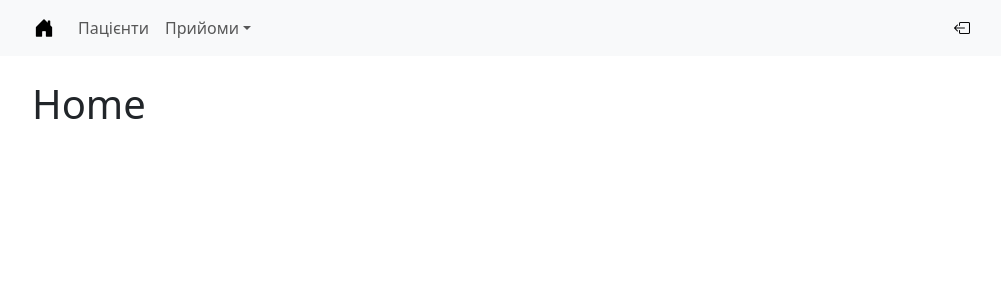
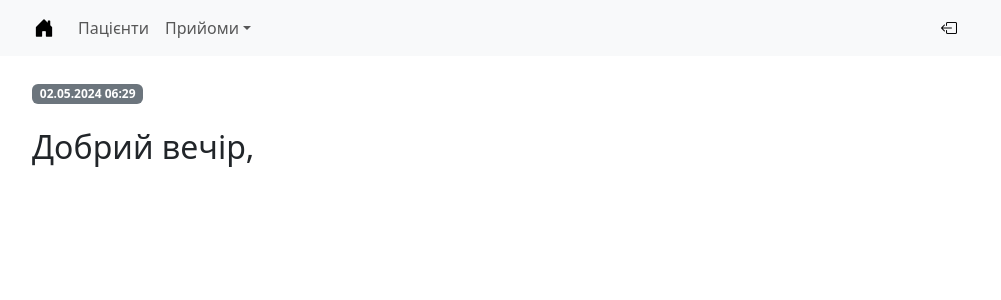
Before and after one commit to otkisyan/medical-center-frontend, a Next.js app: page / in a window 1280 px wide. Shown: the top 300 px of the page, without its empty margins (138-1139 px from the left). Built offline with nearby package versions, Linux system fonts and the light colour scheme; no server answers.

Commit message:
fix logout bug when user stays on the current page without redirecting to login page

```diff
--- a/src/app/(main)/doctors/new/page.tsx
+++ b/src/app/(main)/doctors/new/page.tsx
@@ -298,7 +298,7 @@ export default function NewDoctorPage() {
                 styles={customReactSelectStyles}
               />
             </Form.Group>
-            <Button variant="primary" type="submit" id="confirmAddNewPatient">
+            <Button variant="primary" type="submit" id="confirmAddNewDoctor">
               Додати нового лікаря
             </Button>
           </Form>
--- a/src/app/(main)/doctors/page.tsx
+++ b/src/app/(main)/doctors/page.tsx
@@ -136,6 +136,7 @@ export default function DoctorsPage() {
                 <th>По батькові</th>
                 <th>Дата народження</th>
                 <th>Медична спеціальність</th>
+                <th>Кабінет</th>
                 <th>Дія</th>
               </tr>
             </thead>
@@ -152,6 +153,9 @@ export default function DoctorsPage() {
                       : ""}
                   </td>
                   <td>{doctor.medicalSpecialty}</td>
+                  <td>
+                    {doctor.office ? doctor.office.number : "Без кабінету"}
+                  </td>
                   <td>
                     <Link
                       className="btn btn-primary"
--- a/src/app/(main)/page.tsx
+++ b/src/app/(main)/page.tsx
@@ -1,10 +1,81 @@
 "use client";
+import Badge from "react-bootstrap/Badge";
+
+import { useEffect, useState } from "react";
+import {
+  formatDateToString,
+  formatDateToStringWithTime,
+} from "@/shared/utils/date-utils";
+import { useAuth } from "@/shared/context/UserContextProvider";
+import { Role } from "@/shared/enum/role";
+import useFetchDoctor from "@/shared/hooks/doctor/useFetchDoctor";
+import SpinnerCenter from "@/components/loading/spinner/SpinnerCenter";
 
 export default function Home() {
+  const { hasAnyRole, userDetails } = useAuth();
+  const [greeting, setGreeting] = useState("");
+  const [role, setRole] = useState("");
+  const [fullName, setFullName] = useState("");
+  const { doctor, fetchDoctor, loadingDoctor } = useFetchDoctor(null);
+  const currentDate = new Date();
+
+  useEffect(() => {
+    const currentHour = new Date().getHours();
+    if (currentHour < 13) {
+      setGreeting("Добрий ранок");
+    } else if (currentHour < 18) {
+      setGreeting("Добрий день");
+    } else {
+      setGreeting("Добрий вечір");
+    }
+  }, []);
+
+  useEffect(() => {
+    if (hasAnyRole([Role.Doctor])) {
+      setRole("Лікар");
+      if (userDetails) {
+        fetchDoctor(userDetails.id);
+      }
+    } else if (hasAnyRole([Role.RECEPTIONIST])) {
+      setRole("Реєстратор");
+    } else if (hasAnyRole([Role.ADMIN])) {
+      setRole("Адміністратор");
+      setFullName("admin");
+    }
+  }, [hasAnyRole, userDetails, fetchDoctor]);
+
+  useEffect(() => {
+    if (doctor) {
+      setFullName(
+        doctor.surname + " " + doctor.name[0] + "." + doctor.middleName[0]
+      );
+    }
+  }, [doctor]);
+
   return (
     <>
       <br></br>
-      <h1>Home</h1>
+      {loadingDoctor ? (
+        <SpinnerCenter></SpinnerCenter>
+      ) : (
+        <>
+          <span>
+            <Badge bg="secondary">
+              {formatDateToStringWithTime(currentDate)}
+            </Badge>
+          </span>
+          <br></br>
+          <br></br>
+          <h2>
+            {greeting}, <span className="text-primary">{fullName}</span>
+          </h2>
+          <h3>
+            <Badge bg="light" text="dark" id="role">
+              {role}
+            </Badge>
+          </h3>
+        </>
+      )}
     </>
   );
 }
--- a/src/components/layout/NavBar.tsx
+++ b/src/components/layout/NavBar.tsx
@@ -8,6 +8,7 @@ import { usePathname } from "next/navigation";
 import Link from "next/link";
 import { Role } from "@/shared/enum/role";
 import React from "react";
+import { Button } from "react-bootstrap";
 
 const NavBar = () => {
   const { logout, hasAnyRole } = useAuth();
@@ -46,9 +47,9 @@ const NavBar = () => {
               </Link>
             </NavDropdown>
           </Nav>
-          <a href="" onClick={logout}>
+          <Button variant="link" onClick={logout}>
             <i className="bi bi-box-arrow-left link-black"></i>
-          </a>
+          </Button>
         </Navbar.Collapse>
       </Container>
     </Navbar>
--- a/src/middleware.ts
+++ b/src/middleware.ts
@@ -6,6 +6,7 @@ import {
 } from "@/shared/utils/auth-utils";
 import { hasSufficientRole } from "@/shared/utils/auth-utils";
 import { Role } from "./shared/enum/role";
+import path from "path";
 
 const isAuthenticated = async (request: NextRequest) => {
   const refreshToken = request.cookies.get("refreshToken");
--- a/src/shared/context/UserContextProvider.tsx
+++ b/src/shared/context/UserContextProvider.tsx
@@ -25,14 +25,14 @@ export const UserContextProvider = ({
   const path = usePathname();
 
   const logout = async () => {
+    setIsReady(false);
+    let loadingTimer: NodeJS.Timeout;
+    loadingTimer = setTimeout(() => setShowLoading(true), 500);
     try {
       await UserService.logout();
     } catch (error) {
-      // Handle logout error
     } finally {
-      setIsReady(false);
-      setUserDetails(null);
-      localStorage.removeItem("access_token");
+      router.push("/login?logout");
     }
   };
 
@@ -70,6 +70,7 @@ export const UserContextProvider = ({
     } else {
       setIsReady(true);
     }
+
     return () => clearTimeout(loadingTimer);
   }, [fetchUserDetails, path]);
 
--- a/src/shared/hooks/doctor/useFetchDoctor.ts
+++ b/src/shared/hooks/doctor/useFetchDoctor.ts
@@ -27,5 +27,5 @@ export default function useFetchDoctor(doctorId: number | null) {
     }
   }, [fetchDoctor, doctorId]);
 
-  return { doctor, loadingDoctor, setDoctor };
+  return { doctor, loadingDoctor, setDoctor, fetchDoctor };
 }
--- a/src/shared/utils/date-utils.ts
+++ b/src/shared/utils/date-utils.ts
@@ -7,6 +7,10 @@ export function formatDateToString(date: Date) {
 
 export function formatDateToHtml5(date: Date) {
   return moment(date).format(moment.HTML5_FMT.DATE);
+}
+
+export function formatDateToStringWithTime(date: Date) {
+  return moment(date).format("DD.MM.YYYY hh:mm");
 }
 
 export function formatTimeSecondsToTime(date: Date) {
```
